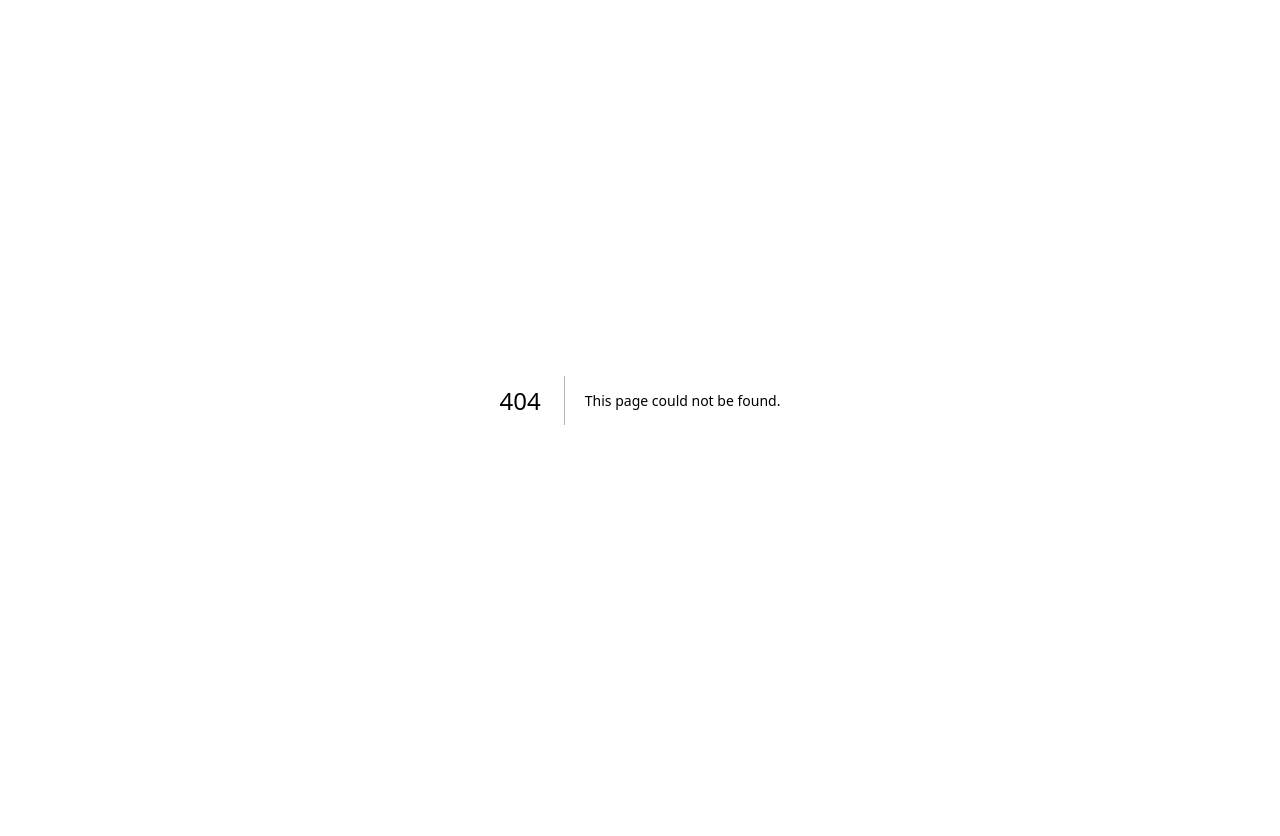
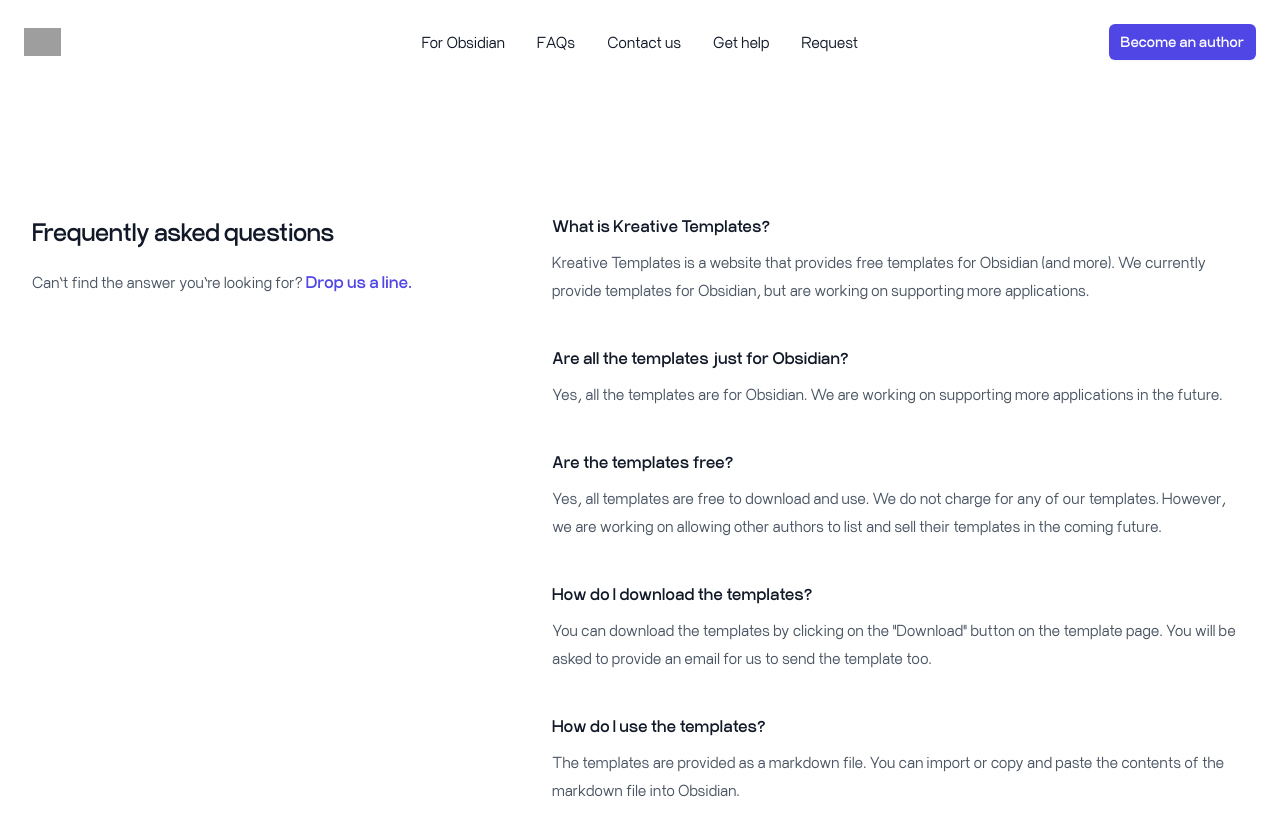
Before and after one commit to kreative/templates-client, a Next.js app: page /faqs in a window 1280 px wide. Before the commit this address had no page. Shown: the top 836 px of the page. Before the commit the page ends 800 px from the top, so only its background shows below. Built offline with nearby package versions, Linux system fonts and the light colour scheme; grey boxes are pictures that could not be loaded.

Commit message:
ref: moved faqs and made the page

```diff
--- /dev/null
+++ b/src/pages/faqs.tsx
@@ -0,0 +1,82 @@
+import Head from "next/head";
+import Navbar from "../components/Navbar";
+
+const faqs = [
+  {
+    question: 'What is Kreative Templates?',
+    answer:
+      'Kreative Templates is a website that provides free templates for Obsidian (and more). We currently provide templates for Obsidian, but are working on supporting more applications.'
+  },
+  {
+    question: 'Are all the templates just for Obsidian?',
+    answer:
+      'Yes,  all the templates are for Obsidian. We are working on supporting more applications in the future.'
+  },
+  {
+    question: 'Are the templates free?',
+    answer:
+      'Yes, all templates are free to download and use. We do not charge for any of our templates. However, we are working on allowing other authors to list and sell their templates in the coming future.'
+  },
+  {
+    question: 'How do I download the templates?',
+    answer:
+      'You can download the templates by clicking on the "Download" button on the template page. You will be asked to provide an email for us to send the template too.'
+  },
+  {
+    question: 'How do I use the templates?',
+    answer:
+      'The templates are provided as a markdown file. You can import or copy and paste the contents of the markdown file into Obsidian.'
+  },
+];
+
+export default function FAQs() {
+  return (
+    <div>
+      <Head>
+        <title>FAQs - Kreative Templates</title>
+        <meta
+          name="description"
+          content="Frequently asked question for Kreative Templates"
+        />
+        <link rel="icon" href="/favicon.ico" />
+      </Head>
+      <Navbar />
+      <main>
+        <div className="bg-white">
+          <div className="mx-auto max-w-7xl px-6 py-24 sm:pt-32 lg:px-8">
+            <div className="lg:grid lg:grid-cols-12 lg:gap-8">
+              <div className="lg:col-span-5">
+                <h2 className="text-2xl font-bold leading-10 tracking-tight text-gray-900">
+                  Frequently asked questions
+                </h2>
+                <p className="mt-4 text-base leading-7 text-gray-600">
+                  Can’t find the answer you’re looking for?{" "}
+                  <a
+                    href="#"
+                    className="font-semibold text-indigo-600 hover:text-indigo-500"
+                  >
+                    Drop us a line.
+                  </a>
+                </p>
+              </div>
+              <div className="mt-10 lg:col-span-7 lg:mt-0">
+                <dl className="space-y-10">
+                  {faqs.map((faq) => (
+                    <div key={faq.question}>
+                      <dt className="text-base font-semibold leading-7 text-gray-900">
+                        {faq.question}
+                      </dt>
+                      <dd className="mt-2 text-base leading-7 text-gray-600">
+                        {faq.answer}
+                      </dd>
+                    </div>
+                  ))}
+                </dl>
+              </div>
+            </div>
+          </div>
+        </div>
+      </main>
+    </div>
+  );
+}
```
Also changed, not shown: src/pages/obsidian/faqs.tsx (deleted).
